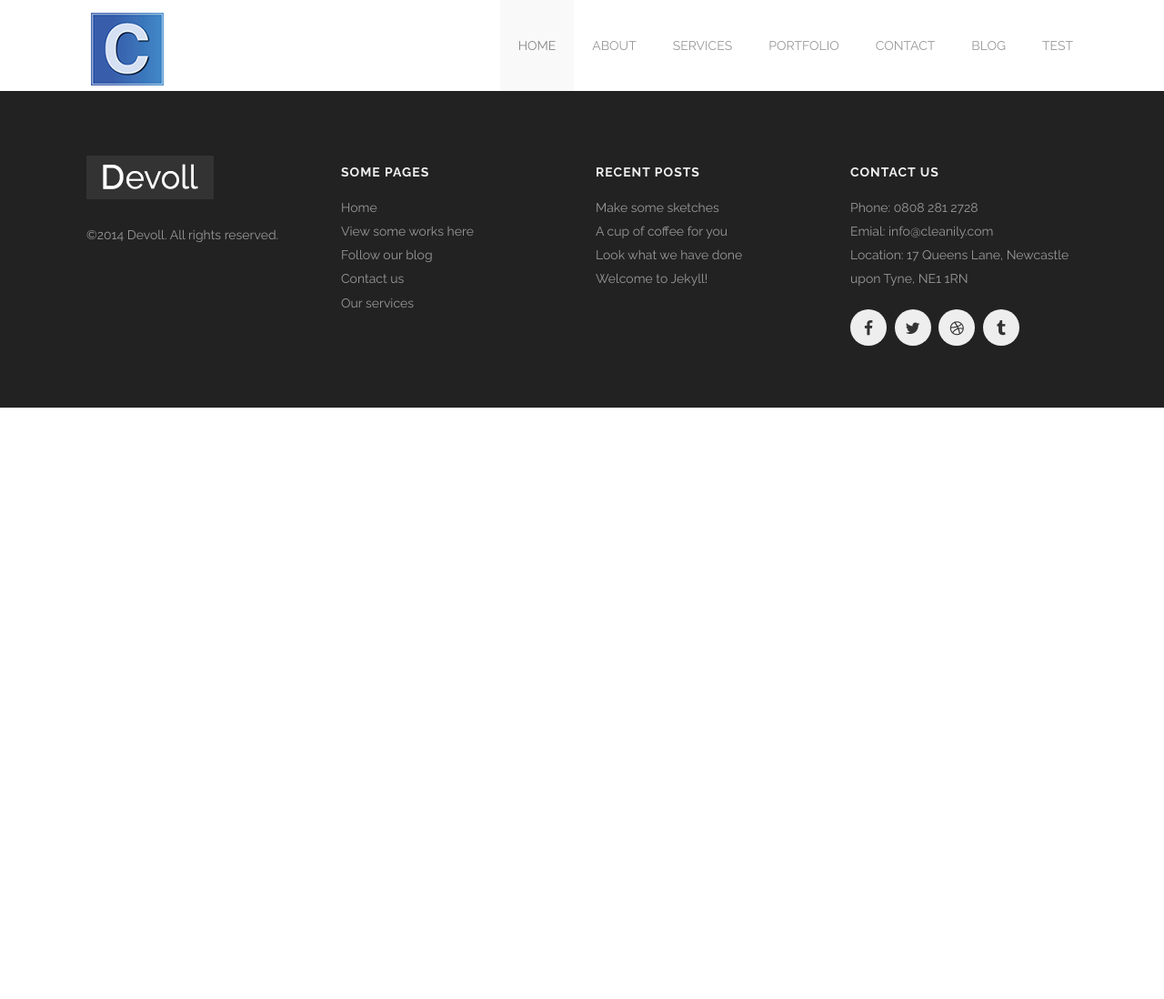
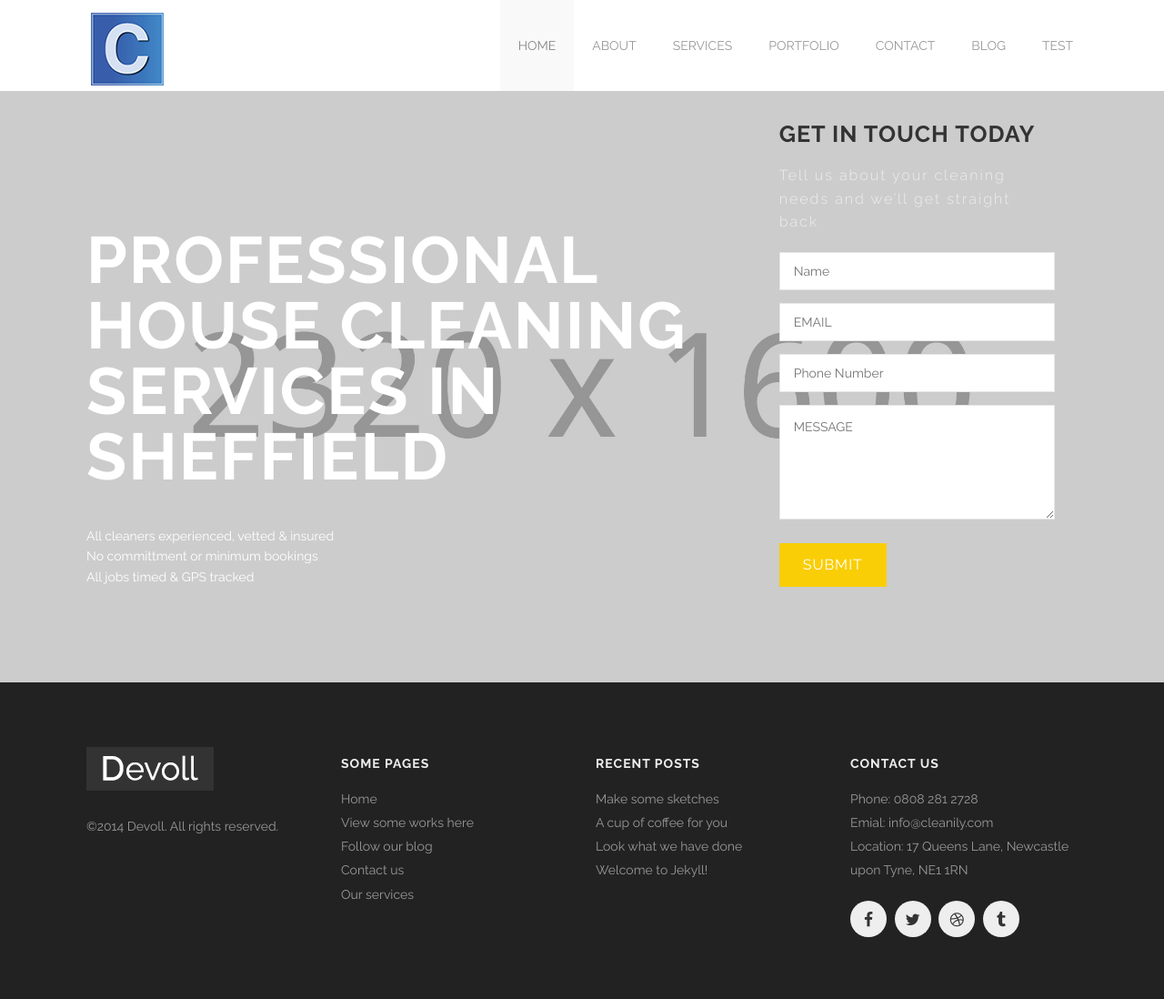
Before and after one commit to webuimaker/edward, a Jekyll site: the page built from index.html, in a window 1280 px wide. Shown: the whole page at 91% size. Built offline with Jekyll 4.4.1, drawn with Linux system fonts in a browser that asks for light colours; before the commit the page ends 900 px from its top, so only the background shows below that.

Commit message:
upadetd for home layout

```diff
--- /dev/null
+++ b/_layouts/home.html
@@ -0,0 +1,93 @@
+---
+layout: default
+---
+
+
+<div class='mod modDefaultSlider'>
+  <div class='sequence' data-autostop='on' data-timeout='0'>
+    <!--<a class='sequence-prev' href='javascript:void(0);'>
+      <span></span>
+    </a>
+    <a class='sequence-next' href='javascript:void(0);'>
+      <span></span>
+    </a>-->
+    <!--<ul class='sequence-pagination'>
+      {% for slide in page.slides %}
+        {% if forloop.first %}
+          {% assign class = 'current' %}
+        {% else %}
+          {% assign class = '' %}
+        {% endif %}
+        <li class="{{class}}"></li>
+      {% endfor %}
+    </ul>-->
+
+
+
+    <ul class='sequence-canvas'>
+      {% for slide in page.slides.banner %}
+        {% if forloop.first %}
+          {% assign style = 'static' %}
+        {% else %}
+          {% assign style = '' %}
+        {% endif %}
+
+        <li class='frame {{style}} bottom-to-top'>
+          <div class='bg' style='background-image: url({{ slide.bg}});'></div>
+          <div class="row">
+			  <div class="medium-8 large-8 columns">
+					  <div class='title bottom-to-top'>
+						<div class='row'>
+						  <div class='large-12 columns'>
+							<h2>{{ slide.title }}</h2>
+						  </div>
+						</div>
+					  </div>
+					  <div class='lists buttons-wrapper  bottom-to-top'>
+						<div class='row'>
+						  <div class='large-12 columns'>
+							<ul>
+							{% for button in slide.lists %}
+							  <li>{{ button.text }}</a></li>
+							{% endfor %}
+							</ul>
+						  </div>
+						</div>
+					  </div>
+				</div>
+			  <div class="medium-4 large-4 columns">
+				<div class="top-form info bottom-to-top">
+					 <form id='contact_form' method='POST'>
+					  <div class='large-12 columns'>
+						<p id='thanks' style='display: none;'>
+						  Thanks for contacting us, we'll be in touch soon!
+						</p>
+					  </div>
+					  <div class='medium-12 columns'>
+						<h2>{{page.slides.forms.heading}}</h2>
+						<p>{{page.slides.forms.subHeading}}</p>
+						{% for forms in page.slides.forms.formList %}
+							{% if forms.input != "true" %}
+									<textarea  name='{{forms.name}}' placeholder='{{forms.placeholder}}' required="{{forms.required}}" ></textarea>
+							{% else %}
+								<input name='{{forms.name}}' placeholder='{{forms.placeholder}}' required="{{forms.required}}" type="{{forms.type}}" >
+							{% endif %}
+
+						{% endfor %}
+						<input class='button white' type='submit'>
+					  </div>
+					</form>
+				</div>
+			  </div>
+		</div>
+
+
+
+
+
+
+        </li>
+      {% endfor %}
+    </ul>
+  </div>
+</div>
--- a/index.html
+++ b/index.html
@@ -1,5 +1,5 @@
 ---
-layout: default
+layout: home
 section_id: home
 title: 'Home Page '
 slides:
```
